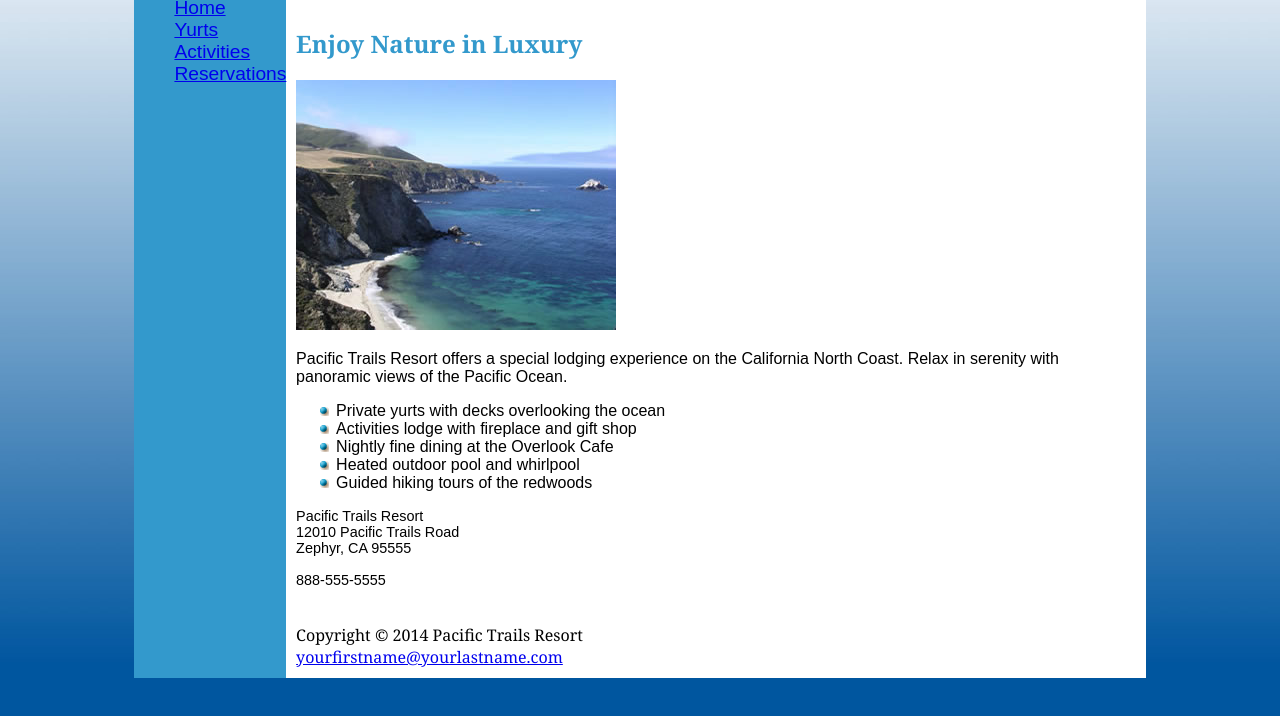
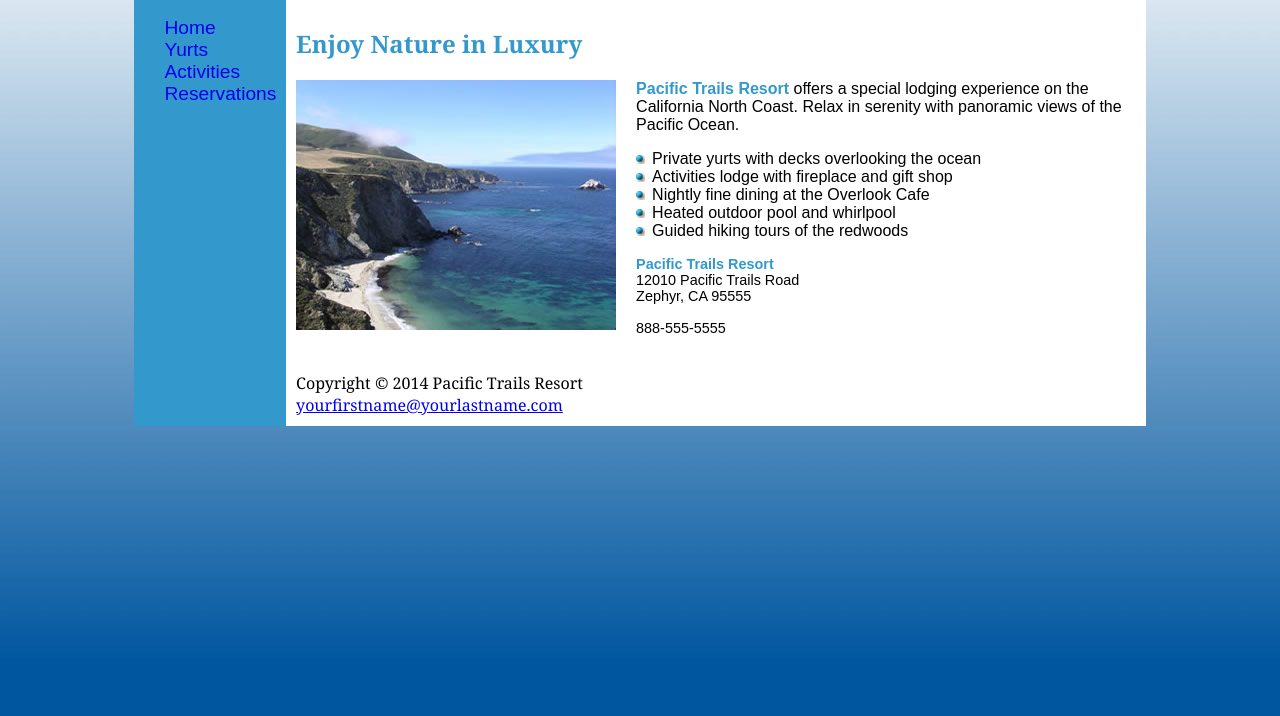
Before and after one commit to Marora44/marora44.github.io, a plain HTML site: page index.html in a window 1280 px wide. Shown: the part 74-790 px from the top of the page. Drawn offline with Linux system fonts and the light colour scheme.

Commit message:
readme + zip

```diff
--- a/pacific.css
+++ b/pacific.css
@@ -9,6 +9,7 @@ body {
 	display: block;
 	overflow: hidden;
 	position: relative;
+	min-width: 600px;
 }
 
 header{
@@ -27,6 +28,11 @@ nav{
 	height: 100%;
 }
 
+.resort {
+	color:#3399CC;
+	font-weight: bold;
+}
+
 #content, footer{
 	box-sizing:border-box;
 	float: right;
@@ -36,12 +42,24 @@ nav{
 
 #content ul {
 	list-style-image: url("marker.gif");
+	list-style-position: inside;
+}
+
+#content img {
+	float: left;
+	margin-right: 20px;
 }
 
 nav ul {
 	list-style-type: none;
 	font-size: 1.2em;
-	margin: 0px
+	margin: 0px;
+	padding: 20px;
+}
+
+nav a{
+	text-decoration: none;
+	padding: 10px;
 }
 nav a:visited {
 	color: #344873;
```
Also changed, not shown: 2 other files.
